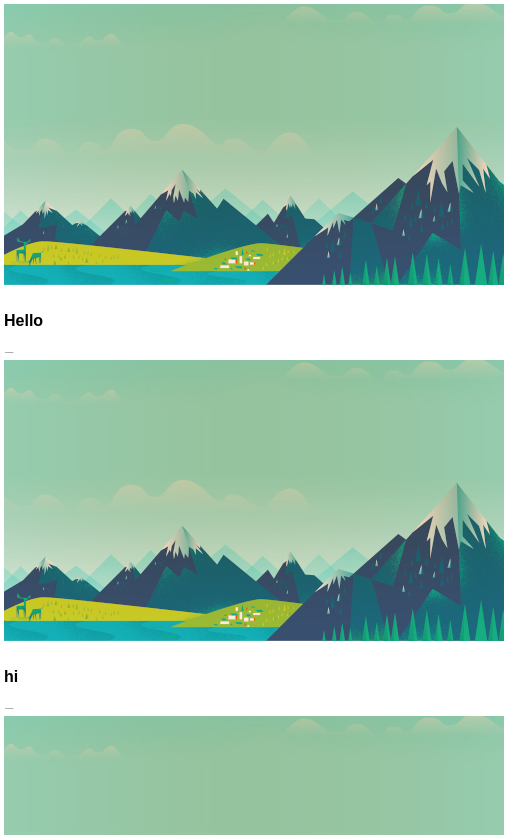
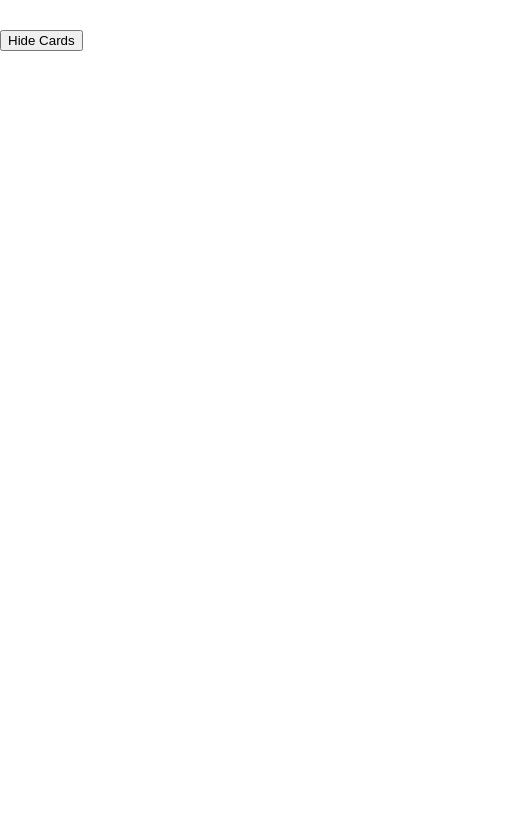
Before and after one commit to edsonfo/repositoryNewCard, a React (Create React App) app: page / in a window 390 px wide. Shown: the top 835 px of the page, 508 px wide, since content can reach past the window. Built offline with nearby package versions, Linux system fonts and the light colour scheme.

Commit message:
add components

```diff
--- a/package.json
+++ b/package.json
@@ -6,7 +6,9 @@
     "@testing-library/jest-dom": "^5.11.4",
     "@testing-library/react": "^11.1.0",
     "@testing-library/user-event": "^12.1.10",
+    "bootstrap": "4.6.0",
     "react": "^17.0.2",
+    "react-bootstrap": "^1.6.0",
     "react-dom": "^17.0.2",
     "react-scripts": "4.0.3",
     "web-vitals": "^1.0.1"
--- a/src/App.js
+++ b/src/App.js
@@ -1,5 +1,5 @@
 import "./App.css";
-import Cards from "./components/Cards";
+import Cards from "./components/list-item/Cards";
 
 function App() {
   return (
--- a/src/components/Card.js
+++ /dev/null
@@ -1,30 +0,0 @@
-import React from "react";
-import PropTypes from "prop-types";
-
-import "./card.css";
-
-function Card({ imageSource, title, text }) {
-  return (
-    <div className="card text-center bg-dark animate__animated animate__fadeInUp">
-      <div className="overflow">
-        <img src={imageSource} alt="a wallpaper" className="card-img-top" />
-      </div>
-      <div className="card-body text-light">
-        <h4 className="card-title">{title}</h4>
-        <p className="card-text text-secondary">
-          {text
-            ? text
-            : "Lorem ipsum dolor"}
-        </p>
-      </div>
-    </div>
-  );
-}
-
-Card.propTypes = {
-  title: PropTypes.string.isRequired,
-  text: PropTypes.string,
-  imageSource: PropTypes.string
-};
-
-export default Card;
--- a/src/components/Cards.js
+++ /dev/null
@@ -1,39 +0,0 @@
-import React from "react";
-import Card from "./Card";
-
-import image2 from '../assets/image2.jpg'
-
-
-const cards = [
-  {
-    id: 1,
-    title: "Hello",
-    image: image2,
-  },
-  {
-    id: 2,
-    title: "hi",
-    image: image2,
-  },
-  {
-    id: 3,
-    title: "hello",
-    image: image2,
-  },
-];
-
-function Cards() {
-  return (
-    <div className="container container2">
-      <div className="row">
-        {cards.map(({ title, image, id }) => (
-          <div className="col-md-4 container2" key={id}>
-            <Card imageSource={image} title={title} />
-          </div>
-        ))}
-      </div>
-    </div>
-  );
-}
-
-export default Cards;
--- a/src/components/card.css
+++ /dev/null
@@ -1,27 +0,0 @@
-.card:hover {
-    box-shadow: 5px 10px 20px 1px rgba(255, 255, 255, 0.273) !important;
-  }
-
-  .card-body {
-    padding: 2px 0 !important;
-  }
-
-  .card-text {
-    padding: 0.3px 1px;
-    font-size: 1px;
-  }
-
-  .overflow {
-    overflow: hidden;
-  }
-
-  .card-img-top {
-    transform: scale(1);
-    transition: all 0.2s ease-in-out;
-  }
-
-  .container2{
-    float: left;
-    left: 5px;
-    padding: 2px;
-  }
--- /dev/null
+++ b/src/components/item/CardItem.jsx
@@ -0,0 +1,29 @@
+import React from "react";
+import { Button, Card, Col } from "react-bootstrap";
+import PropTypes from "prop-types";
+
+import "./card.css";
+
+const CardItem = ({item, visible})=>{
+  return (
+    visible && (
+      <Col md={4}>
+        <Card className="card-style">
+        <Card.Img variant="top" src="holder.js/100px180" />
+					<Card.Body>
+						<Card.Title>{item.name}</Card.Title>
+						<Card.Text>{item.title}</Card.Text>
+					</Card.Body>
+					<Button variant="primary" >
+						More Info
+					</Button>
+        </Card>
+      </Col>
+    )
+  )
+}
+
+CardItem.propTypes = {
+	CardItem: PropTypes.object.isRequired
+}
+export default CardItem;
--- /dev/null
+++ b/src/components/item/card.css
@@ -0,0 +1,5 @@
+.card-style {
+  width: "280px";
+  height: "550px";
+  margin: "20px"
+}
--- /dev/null
+++ b/src/components/list-item/Cards.jsx
@@ -0,0 +1,63 @@
+import React, {useState} from "react";
+import { Button, Container, Row } from "react-bootstrap";
+import CardItem from "../item/CardItem";
+
+import image2 from './image2.jpg';
+
+
+const Cards = (props)=> {
+
+  const [checked, setChecked] = useState({
+    checked: false,
+    message: "Hide Cards"
+  })
+  const handleClick = () => {
+    setChecked({
+      checked:!checked.checked,
+      message: !checked.checked ? "Hide Cards" :"Show Cards"
+    })
+  }
+  const items = [
+    {
+      id: 1,
+      title: "Hello",
+      name: "Ortuno",
+      image: image2,
+      visible: true,
+    },
+    {
+      id: 2,
+      title: "hi",
+      name: "Fernandez",
+      visible: true,
+    },
+    {
+      id: 3,
+      title: "hello",
+      name: "Edson",
+      visible: true,
+    }
+  ]
+  return (
+		<>
+			<Button
+				style={{ marginTop: "30px" }}
+				variant="primary"
+				size="lg"
+				onClick={handleClick}
+			>
+				{checked.message }
+			</Button>
+			{checked.checked && (
+				<Container>
+					<Row className="justify-content-md-center">
+						{items.map((item, key) => (
+							<CardItem key={key} item={item} visible={item.visible} />
+						))}
+					</Row>
+				</Container>
+			)}
+		</>
+	)
+}
+export default Cards;
```
Also changed, not shown: src/components/list-item/image2.jpg (renamed from src/assets/image2.jpg), 1 other file (tests, documents, lock files or other folders).
